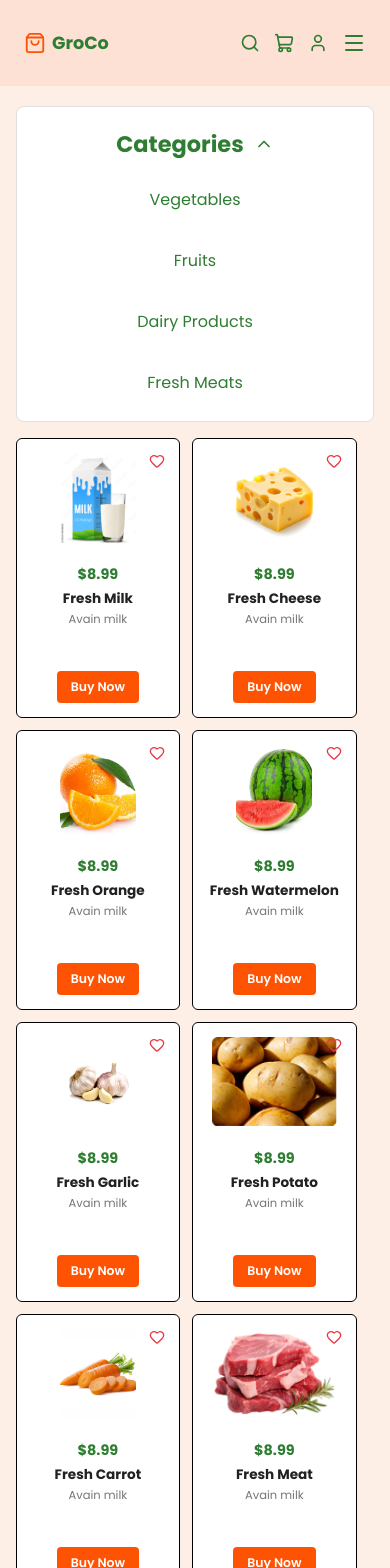
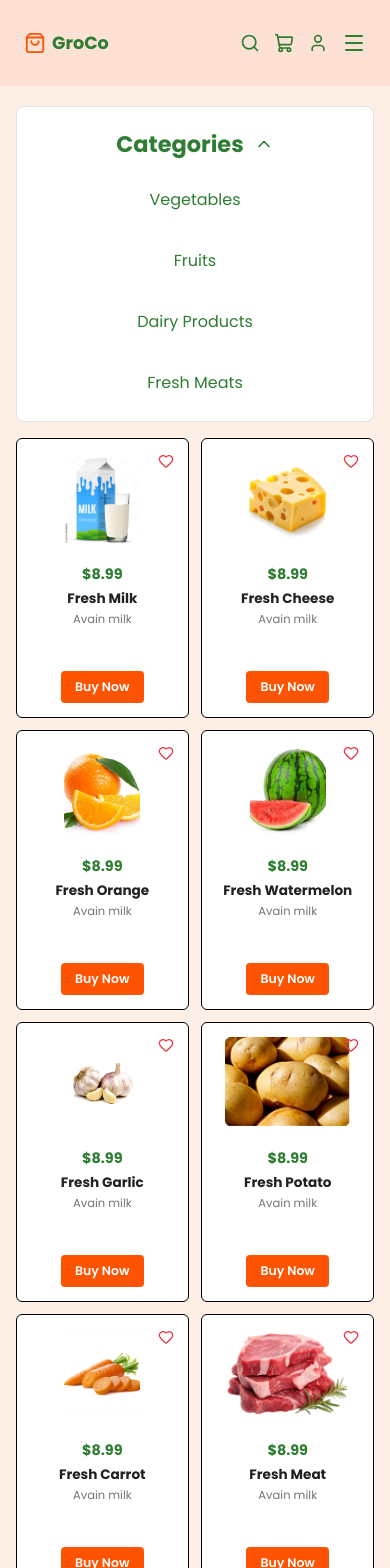
Before and after one commit to sundhar1704/ecommerce-web, a React (Vite) app: page /categories in a window 390 px wide. Shown: the top 1568 px of the page. Built offline with nearby package versions, Linux system fonts and the light colour scheme.

Commit message:
Fix mobile grid right-edge spacing on CategoryShop

```diff
--- a/src/pages/CategoryShop.css
+++ b/src/pages/CategoryShop.css
@@ -213,12 +213,18 @@
             gap: 16px;
         }
 
+        .shop-content {
+            width: 100%;
+        }
+
         .shop-products-grid {
-        grid-template-columns: repeat(2, minmax(0, 1fr));
+            grid-template-columns: repeat(2, 1fr);
             gap: 12px;
+            width: 100%;
         }
 
         .shop-product-card {
+            width: 100%;
             max-width: none;
             height: auto;
             min-height: 280px;
```
Lines whose indentation alone changed are shown as unchanged.
